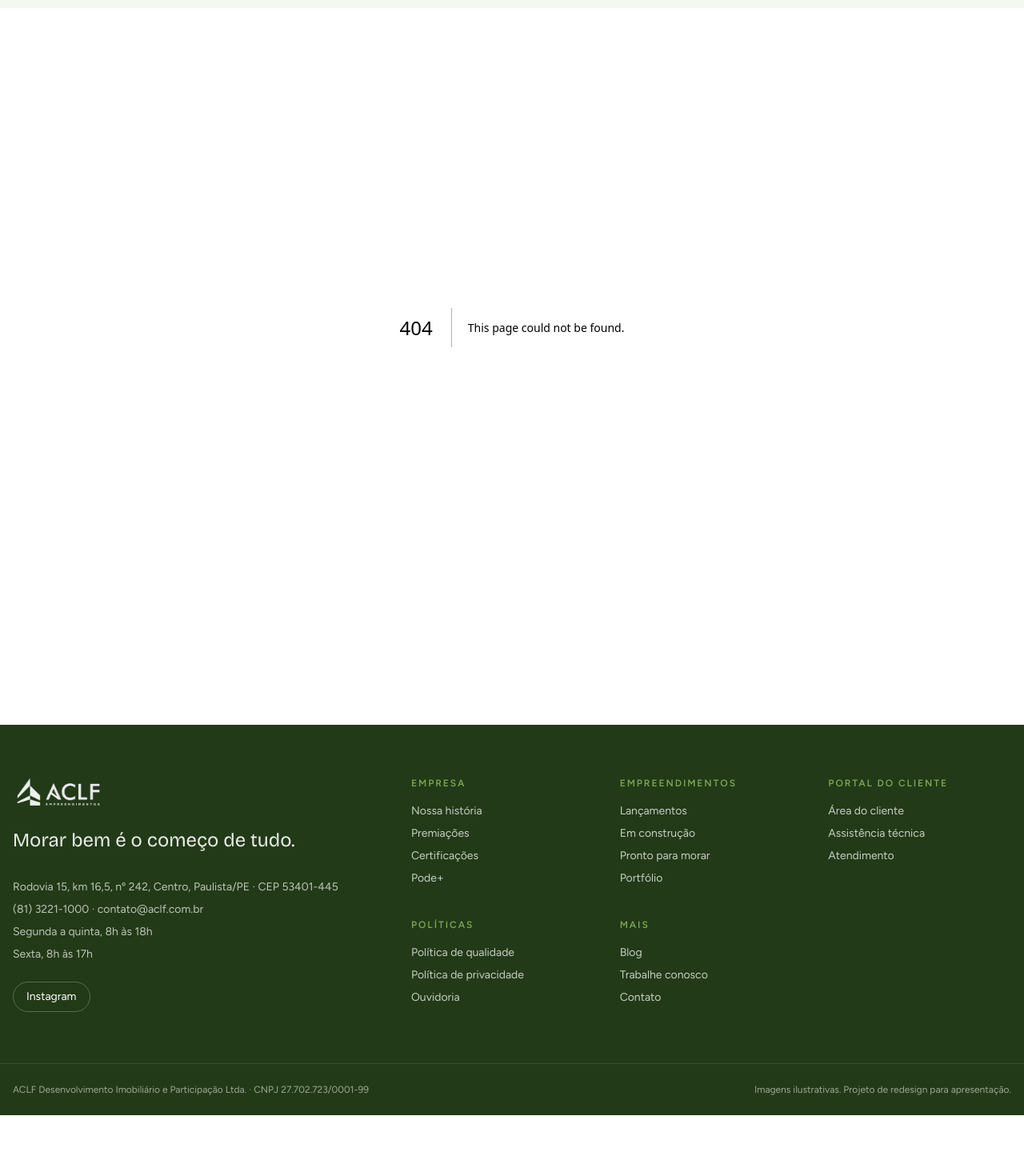
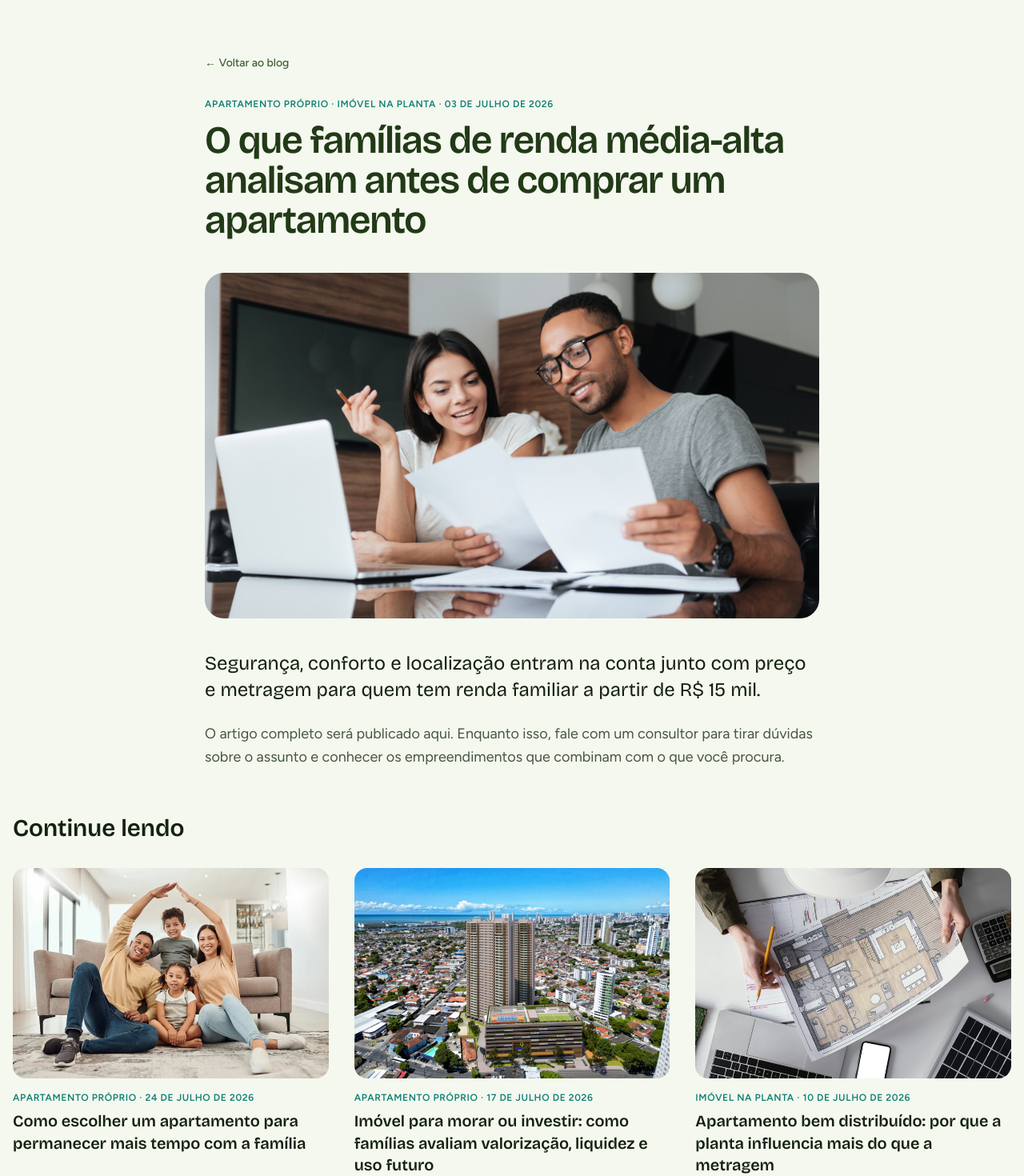
Before and after one commit to joaobatis1a/aclf-mvp, a Next.js app: page /blog/comprar-apartamento-para-familia in a window 1280 px wide. Before the commit this address had no page. Shown: the part 100-1570 px from the top of the page at 80% size. Before the commit the page ends 1494 px from the top, so only its background shows below. Built offline with nearby package versions, Linux system fonts and the light colour scheme.

Commit message:
feat: add blog index and article pages

```diff
--- /dev/null
+++ b/src/app/blog/[slug]/page.tsx
@@ -0,0 +1,54 @@
+import type { Metadata } from "next";
+import Image from "next/image";
+import Link from "next/link";
+import { notFound } from "next/navigation";
+import CtaBand from "@/components/CtaBand";
+import PostCard, { formatDate } from "@/components/PostCard";
+import { getPost, posts } from "@/data/content";
+
+export function generateStaticParams() {
+  return posts.map((p) => ({ slug: p.slug }));
+}
+
+export async function generateMetadata({ params }: PageProps<"/blog/[slug]">): Promise<Metadata> {
+  const { slug } = await params;
+  const post = getPost(slug);
+  return post ? { title: post.title, description: post.excerpt } : {};
+}
+
+export default async function PostPage({ params }: PageProps<"/blog/[slug]">) {
+  const { slug } = await params;
+  const post = getPost(slug);
+  if (!post) notFound();
+  const more = posts.filter((p) => p.slug !== post.slug).slice(0, 3);
+
+  return (
+    <>
+      <article className="container-x max-w-3xl py-14">
+        <Link href="/blog" className="text-sm font-medium text-brand hover:underline">← Voltar ao blog</Link>
+        <p className="mt-8 text-xs font-semibold uppercase tracking-wider text-teal-deep">
+          {post.categories.join(" · ")} · <time dateTime={post.date}>{formatDate(post.date)}</time>
+        </p>
+        <h1 className="mt-3 font-display text-4xl font-semibold leading-[1.05] tracking-tight text-forest sm:text-5xl">{post.title}</h1>
+        <div className="relative mt-10 aspect-[16/9] overflow-hidden rounded-3xl bg-paper-deep">
+          <Image src={post.image} alt="" fill priority sizes="48rem" className="object-cover" />
+        </div>
+        <p className="mt-10 font-display text-2xl leading-snug text-ink">{post.excerpt}</p>
+        <p className="mt-6 text-lg leading-relaxed text-ink-soft">
+          O artigo completo será publicado aqui. Enquanto isso, fale com um consultor para tirar dúvidas sobre
+          o assunto e conhecer os empreendimentos que combinam com o que você procura.
+        </p>
+      </article>
+
+      <section className="container-x pb-16" aria-labelledby="mais">
+        <h2 id="mais" className="mb-8 font-display text-3xl font-semibold">Continue lendo</h2>
+        <ul className="grid gap-8 md:grid-cols-3">
+          {more.map((p) => (
+            <li key={p.slug}><PostCard post={p} /></li>
+          ))}
+        </ul>
+      </section>
+      <CtaBand />
+    </>
+  );
+}
--- /dev/null
+++ b/src/app/blog/page.tsx
@@ -0,0 +1,25 @@
+import type { Metadata } from "next";
+import PageHeader from "@/components/PageHeader";
+import PostCard from "@/components/PostCard";
+import { posts } from "@/data/content";
+
+export const metadata: Metadata = { title: "Blog" };
+
+export default function BlogPage() {
+  return (
+    <>
+      <PageHeader eyebrow="Blog" title="Conteúdo para quem está escolhendo onde morar.">
+        Dicas sobre plantas, localização, financiamento e vida em condomínio.
+      </PageHeader>
+      <div className="container-x py-14">
+        <ul className="grid gap-x-8 gap-y-12 sm:grid-cols-2 lg:grid-cols-3">
+          {posts.map((p) => (
+            <li key={p.slug}>
+              <PostCard post={p} />
+            </li>
+          ))}
+        </ul>
+      </div>
+    </>
+  );
+}
--- /dev/null
+++ b/src/components/PostCard.tsx
@@ -0,0 +1,20 @@
+import Image from "next/image";
+import Link from "next/link";
+import type { Post } from "@/data/content";
+
+export const formatDate = (iso: string) =>
+  new Intl.DateTimeFormat("pt-BR", { day: "2-digit", month: "long", year: "numeric", timeZone: "UTC" }).format(new Date(iso));
+
+export default function PostCard({ post }: { post: Post }) {
+  return (
+    <Link href={`/blog/${post.slug}`} className="group block">
+      <div className="relative aspect-[3/2] overflow-hidden rounded-2xl bg-paper-deep">
+        <Image src={post.image} alt="" fill sizes="(min-width: 768px) 24rem, 100vw" className="object-cover transition duration-700 group-hover:scale-105" />
+      </div>
+      <p className="mt-4 text-xs font-semibold uppercase tracking-wider text-teal-deep">
+        {post.categories[0]} · <time dateTime={post.date}>{formatDate(post.date)}</time>
+      </p>
+      <h3 className="mt-2 font-display text-xl font-semibold leading-snug transition group-hover:text-brand">{post.title}</h3>
+    </Link>
+  );
+}
```
